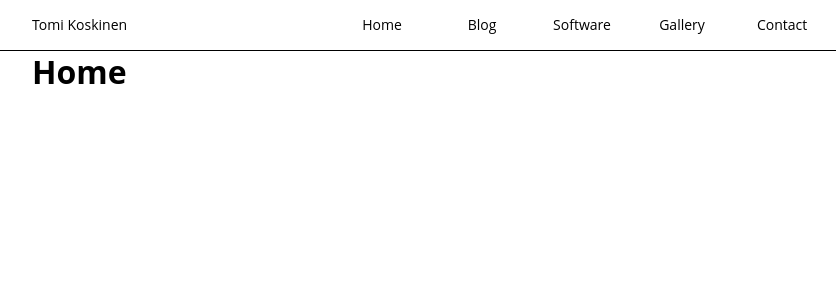
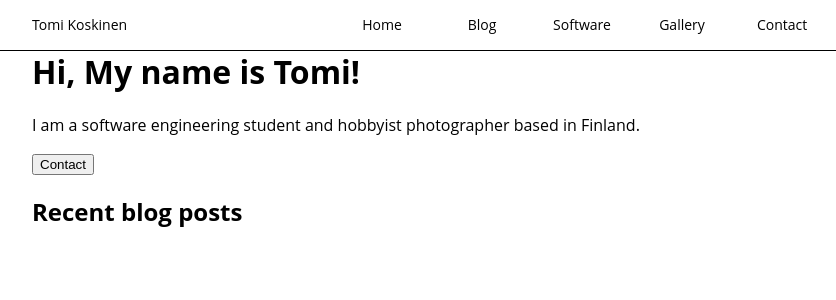
Before and after one commit to tomipkoskinen/website, a SvelteKit app: page / in a window 1280 px wide. Shown: the top 300 px of the page, without its empty margins (208-1044 px from the left). Built offline with nearby package versions, Linux system fonts and the light colour scheme.

Commit message:
Cleaned navbar

```diff
--- a/src/routes/+layout.svelte
+++ b/src/routes/+layout.svelte
@@ -3,14 +3,14 @@
     import "./app.css";
 
     // Components
-    import Navbar from './Navbar.svelte';
+    import Navbar from './Nav.svelte';
 </script>
 
 <head>
 
 </head>
 
-<Navbar />
 <main>
+    <Navbar />
     <slot />
 </main>
--- a/src/routes/+page.svelte
+++ b/src/routes/+page.svelte
@@ -1,3 +1,10 @@
-<div class="container page">
-    <h1>Home</h1>
+<div class="home-page page">
+    <header class="container">
+        <h1>Hi, My name is Tomi!</h1>
+        <p>I am a software engineering student and hobbyist photographer based in Finland.</p>
+        <button>Contact</button>
+    <header/>
+    <section>
+        <h2>Recent blog posts</h2>
+    </section>
 </div>
--- a/src/routes/Navbar.svelte
+++ b/src/routes/Nav.svelte
@@ -6,31 +6,32 @@
     // On route change
     $: if($navigating) resetNavbar();
     function resetNavbar () {
+        // Close mobile menu
         pagesChecked = false;
     }
 </script>
 
-<navbar class="navbar">
+<nav>
     <div class="container">
         <a class="logo" href="/">Tomi Koskinen</a>
 
-        <!-- Buttons for opening and closing mobile menu -->
+        <!-- Button for opening and closing mobile menu -->
         <input type="checkbox" id="pages-input" bind:checked={pagesChecked}>
         <label for="pages-input" id="pages-button" />
 
         <!-- Page navigation -->
         <div class="pages">
-            <a class="page-link" href="/contact">Contact</a>
-            <a class="page-link" href="/gallery">Gallery</a>
-            <a class="page-link" href="/software">Software</a>
-            <a class="page-link" href="/blog">Blog</a>
-            <a class="page-link" href="/">Home</a>
+            <a href="/contact">Contact</a>
+            <a href="/gallery">Gallery</a>
+            <a href="/software">Software</a>
+            <a href="/blog">Blog</a>
+            <a href="/">Home</a>
         </div>
     </div>
-</navbar>
+</nav>
 
 <style>
-    .navbar {
+    nav {
         position: fixed;
         width: 100%;
         height: 50px;
@@ -54,13 +55,13 @@
         float: right;
         background-color: none;
     }
-    .page-link {
+    .pages a {
         width: 100px;
         float: right;
         text-align: center;
         font-size: var(--fontSize2);
     }
-    .page-link:hover {
+    .pages a:hover {
         text-decoration: underline;
     }
     #pages-button {
@@ -74,6 +75,7 @@
         display: none;
     }
 
+    /* Responsive mobile view */
     @media (max-width: 650px) {
         .pages {
             visibility: hidden;
@@ -89,7 +91,7 @@
             height: 100%;
             background-color: white;
         }
-        .page-link {
+        .pages a {
             width: 100%;
             border-bottom: 1px solid black;
         }
@@ -98,6 +100,7 @@
             margin-left: 10px;
             background-color: black;
         }
+        /* Logic for opening mobile menu */
         #pages-input:checked ~ .pages {
             visibility: visible;
             opacity: 1;
```
